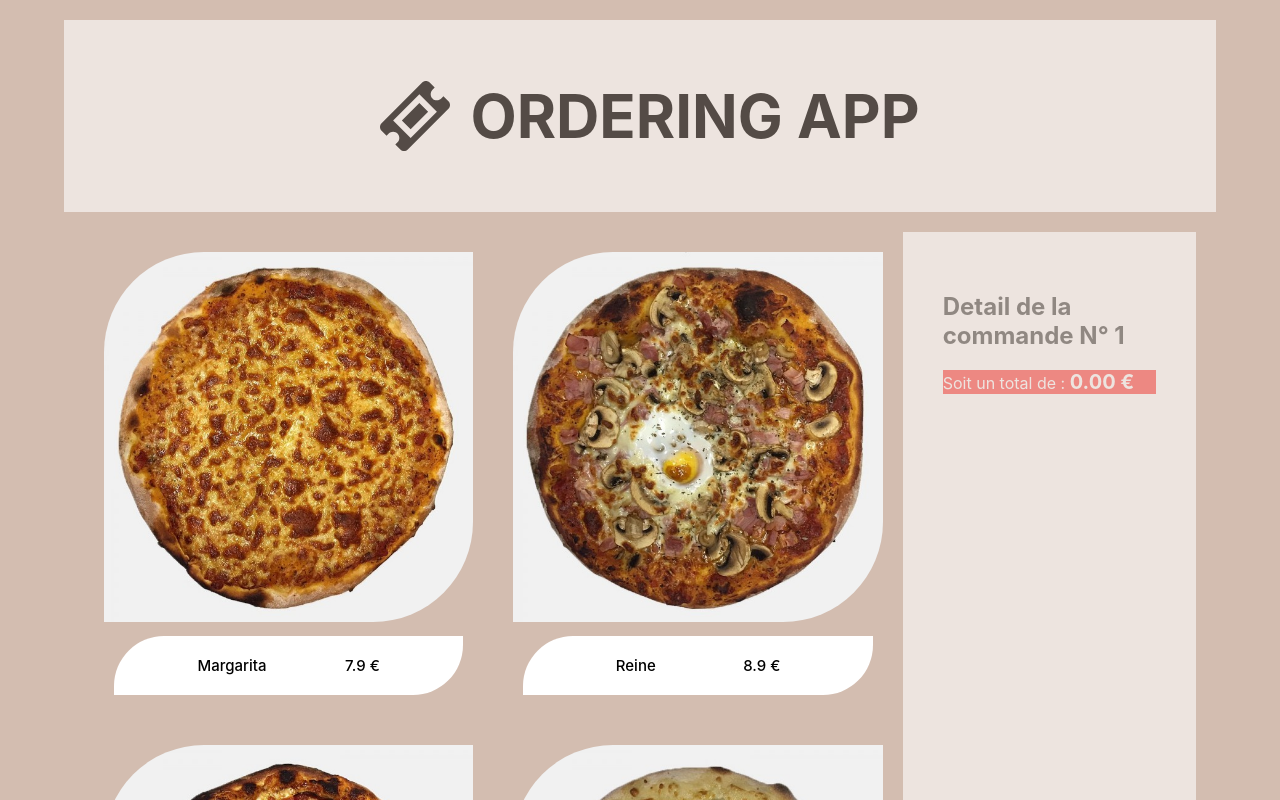
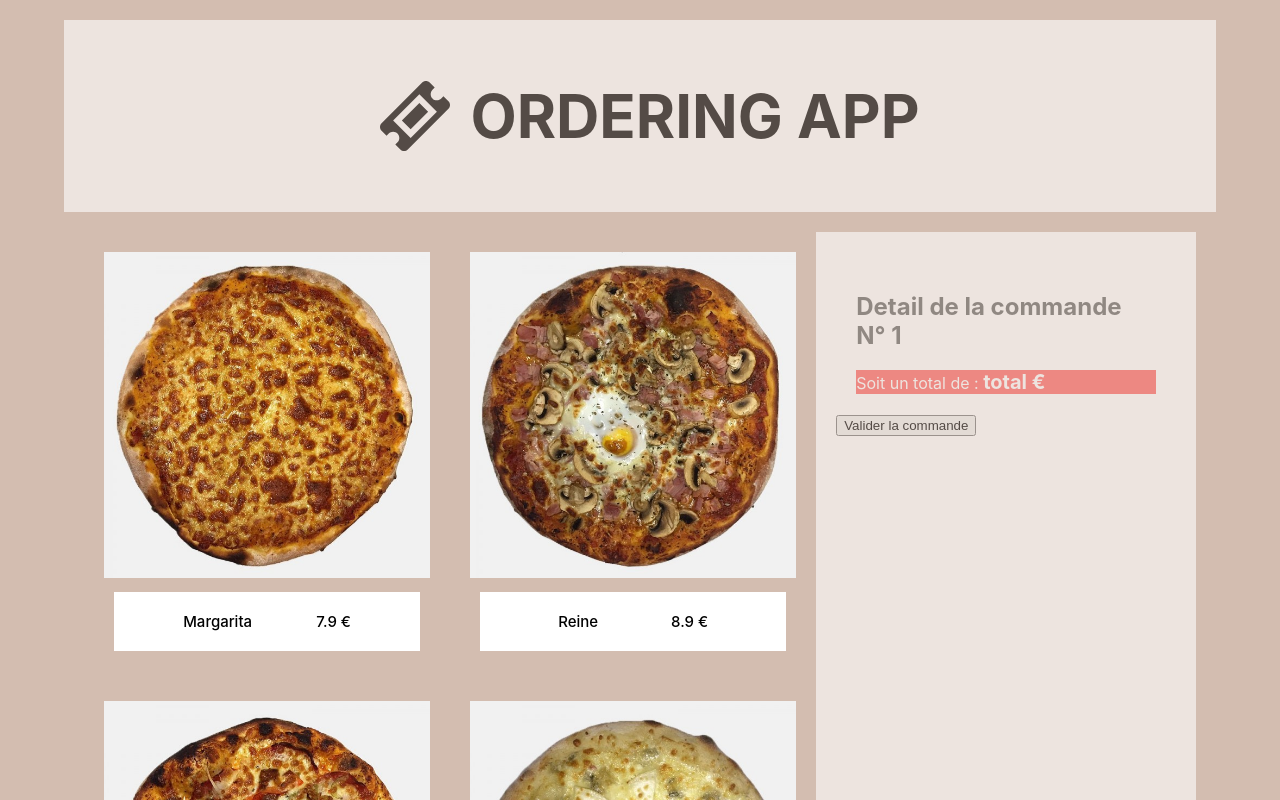
Before and after one commit to AurelieDuynslaeger/Ordering-App-RTK, a React (Create React App) app: page /NewOrder/1 in a window 1280 px wide. Shown: the top 800 px of the page. Built offline with nearby package versions, Linux system fonts and the light colour scheme.

Commit message:
submit order and dispatch fix

```diff
--- a/src/components/DetailSelected.js
+++ b/src/components/DetailSelected.js
@@ -3,18 +3,18 @@ import { useSelector } from 'react-redux';
 
 const DetailSelected = ({ orderId }) => {
 
-const orders = useSelector(state => state.data.items);
+const orders = useSelector(state => state.data.orders);
 const currentOrder = orders.find(order => order.id === orderId);
 const products = currentOrder ? [...currentOrder.products] : [];
-let total = 0;
+// let total = 0;
 
-  for (const product of products) {
-    total += product.price;
-  }
-  if (currentOrder) {
-    currentOrder.products = [...products]; // Création d'une copie modifiable
-    currentOrder.bill = total;
-  }
+//   for (const product of products) {
+//     total += product.price;
+//   }
+//   if (currentOrder) {
+//     currentOrder.products = [...products]; // Création d'une copie modifiable
+//     currentOrder.bill = total;
+//   }
 
 return (
     <div className="order-detail">
@@ -24,7 +24,7 @@ return (
         <li key={index}>{product.name} - {product.price}</li>
       ))}
     </ul>
-    <div className='display-total'>Soit un total de : <span>{total.toFixed(2)} €</span></div>
+    <div className='display-total'>Soit un total de : <span>total €</span></div>
   </div>
 );
 }
--- a/src/index.scss
+++ b/src/index.scss
@@ -27,7 +27,7 @@ code {
 }
 
 .products-list {
-  width: 90vw;
+  width: 60vw;
   display: flex;
   flex-wrap: wrap;
 }
--- a/src/pages/NewOrder.js
+++ b/src/pages/NewOrder.js
@@ -3,18 +3,21 @@ import Header from '../components/Header';
 import DetailSelected from '../components/DetailSelected';
 import Product from '../components/Product';
 import { useDispatch, useSelector } from 'react-redux';
-import { useParams } from 'react-router-dom';
-import { addProduct } from "../slices"
+import { useNavigate, useParams } from 'react-router-dom';
+import { add, addProduct } from "../slices"
 import products from '../services/products';
+import Button from '../components/Button';
 
 
 const NewOrder = () => {
   const dispatch = useDispatch();
   const { id } = useParams();
+  const navigate = useNavigate();
 
-  const orders = useSelector(state => state.data.items);
+  const orders = useSelector(state => state.data.orders);
   const currentOrder = orders.find(order => order.id === id);
   const selectedProducts = currentOrder ? currentOrder.products : [];
+
 
 
   const addProductToCart = (product) => {
@@ -24,6 +27,11 @@ const NewOrder = () => {
       dispatch(addProduct({ orderId: id, product }));
     }
   };
+
+  const submitOrder = () => {
+    dispatch(add(currentOrder));
+    navigate("/");
+  }
 
   const listProducts = products.map(product => {
     return (
@@ -41,6 +49,7 @@ const NewOrder = () => {
           </div>
             <div className="order-detail">
                <DetailSelected orderId={id} selectedProducts={selectedProducts}/>
+               <Button name="Valider la commande" className="btn submit-order" action={submitOrder}/>
             </div>
         </div>
     </div>
--- a/src/pages/OrdersPayment.js
+++ b/src/pages/OrdersPayment.js
@@ -7,7 +7,7 @@ import { paid } from '../slices'
 
 const OrdersPayment = () => {
     const dispatch = useDispatch();
-    const items = useSelector(state => state.data.items);
+    const orders = useSelector(state => state.data.orders);
     const [selectedOrder, setSelectedOrder] = useState(null);
 
     const clickPaid = () => {
@@ -25,11 +25,11 @@ const OrdersPayment = () => {
     <div className='select-order'>
         <h3>Selectionner la commande à encaisser :</h3>
         <select onChange={selectOrder}>
-        {items
-            .filter(item => !item.paid)
-            .map(item => (
-              <option key={item.id} value={item.id}>
-                {item.id} - {item.bill}€
+        {orders
+            .filter(order => !order.paid)
+            .map(order => (
+              <option key={order.id} value={order.id}>
+                {order.id} - {order.bill}€
               </option>
             ))}
         </select>
--- a/src/pages/ShowOrders.js
+++ b/src/pages/ShowOrders.js
@@ -5,8 +5,8 @@ import { useSelector } from 'react-redux'
 
 const ShowOrders = () => {
 
-    //recup de tous les items du state inital
-    const items = useSelector(state => state.data.items);
+    //recup de tous les orders du state inital
+    const orders = useSelector(state => state.data.orders);
     const columns=
             [
                 {
@@ -36,8 +36,7 @@ const ShowOrders = () => {
                   ),
                 },
               ];
-              const data = items;
-              console.log(data)
+              const data = orders;
   return (
     <div className="container">
     <Header/>
--- a/src/slices/index.js
+++ b/src/slices/index.js
@@ -1,7 +1,7 @@
 import { createSlice } from "@reduxjs/toolkit";
 
 const initialState = {
-    items : [
+    orders : [
         {
             id: "CMD-123",
             products: [
@@ -18,7 +18,7 @@ const dataSlice = createSlice({
     initialState,
     reducers : {
         add : (state, { payload }) => {
-            state.items.push({
+            state.orders.push({
                 id: payload.id,
                 products: payload.products || [],
                 bill: payload.bill || 0,
@@ -27,11 +27,9 @@ const dataSlice = createSlice({
         },
         addProduct: (state, { payload }) => {
             const { orderId, product } = payload;
-            console.log("Add Product Action - Order ID:", orderId);
-            const order = state.items.find((order) => order.id === orderId);
+            const order = state.orders.find((order) => order.id === orderId);
 
             if (order) {
-              console.log("Order found:", order);
               order.products.push(product);
             }
           },
--- a/src/stylesheets/Product.scss
+++ b/src/stylesheets/Product.scss
@@ -1,9 +1,9 @@
 .product-card {
     flex-basis: 50%;
     padding:2rem;
+
     img {
       width: 100%;
-      border-radius: 10rem 0;
     }
 
   }
@@ -16,6 +16,5 @@
     padding: 0.5rem;
     font-size: 1.5rem;
     font-weight: 500;
-    border-radius: 5rem 0;
     margin:1rem;
   }
```
